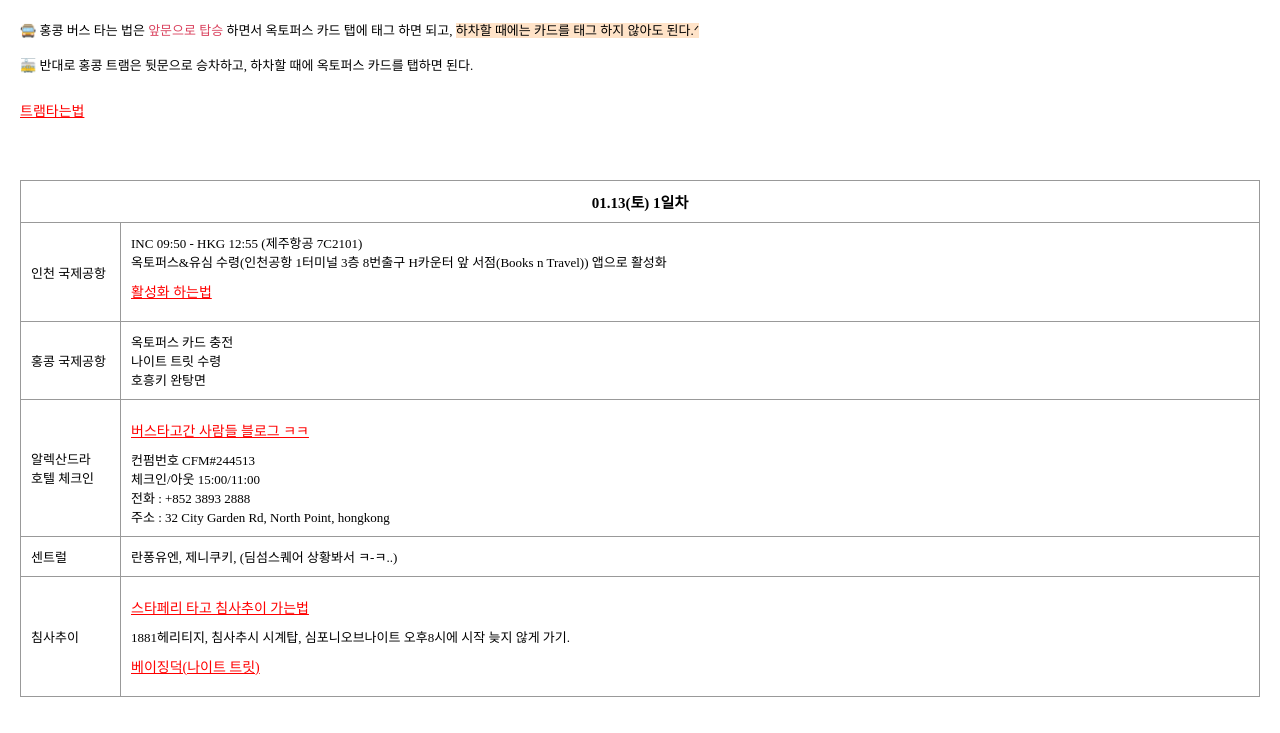
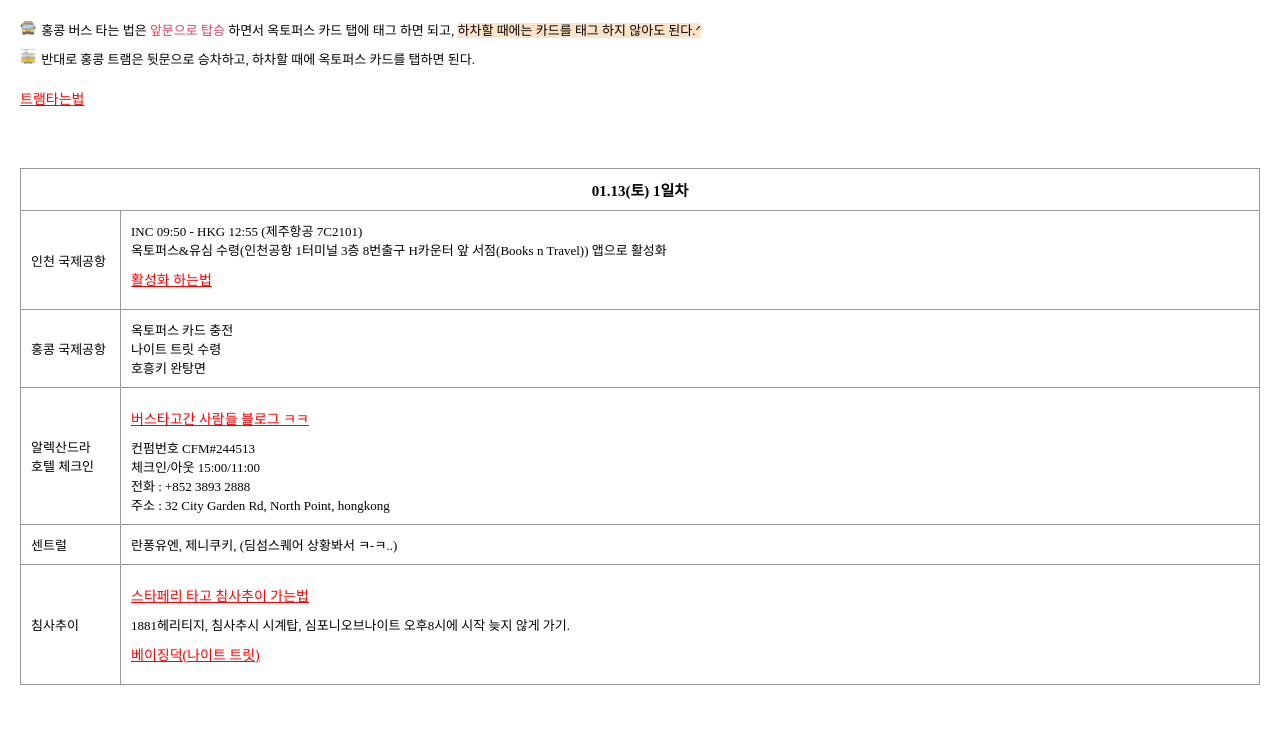
Before and after one commit to eunsun11/eunsun22.github.io, a plain HTML site: page index.html in a window 1280 px wide. Shown: the top 733 px of the page. Drawn offline with Linux system fonts and the light colour scheme.

Commit message:
no message

```diff
--- a/index.html
+++ b/index.html
@@ -11,14 +11,21 @@
         table th{font-size: 15px;}
         table th, table td{border: 1px solid #999; padding: 10px; word-break: keep-all;}
         a{display: block; font-size: 14px; color: #F00; border: none; padding: 10px 0;}
-        .txt_in{text-indent: -24px; padding-left: 24px;}
+        .txt_in{display: flex; gap: 0 5px; margin-bottom: 10px;}
+        .txt_in div{word-break: keep-all;}
     </style>
 </head>
 <body>
     <div class="wrap">
 
-        <div class="txt_in">🚍 홍콩 버스 타는 법은 <span style="color:#d9415d;">앞문으로 탑승</span> 하면서 옥토퍼스 카드 탭에 태그 하면 되고, <span style="background-color:#ffe3c8;">하차할 때에는 카드를 태그 하지 않아도 된다.ᐟ</span></div><br>
-        <div class="txt_in">🚋 반대로 홍콩 트램은 뒷문으로 승차하고, 하차할 때에 옥토퍼스 카드를 탭하면 된다.</div><br>
+        <div class="txt_in">
+            <div>🚍</div>
+            <div>홍콩 버스 타는 법은 <span style="color:#d9415d;">앞문으로 탑승</span> 하면서 옥토퍼스 카드 탭에 태그 하면 되고, <span style="background-color:#ffe3c8;">하차할 때에는 카드를 태그 하지 않아도 된다.ᐟ</span></div>
+        </div>
+        <div class="txt_in">
+            <div>🚋</div>
+            <div>반대로 홍콩 트램은 뒷문으로 승차하고, 하차할 때에 옥토퍼스 카드를 탭하면 된다.</div>
+        </div>
          <a href="https://blog.naver.com/qooqoogoo/223297890378">트램타는법</a>
         <table>
             <colgroup>
```
